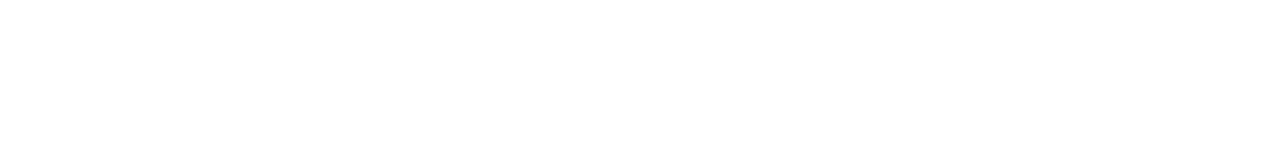
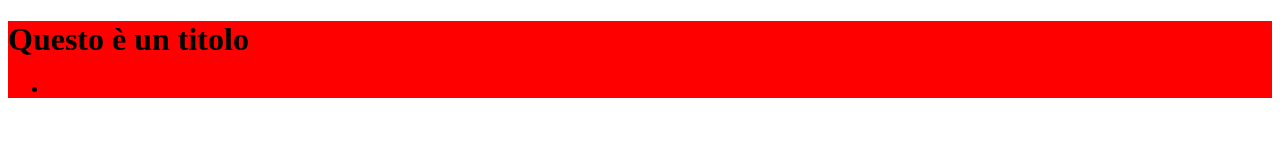
Before and after one commit to sc-bool/commits, a plain HTML site: page index.html in a window 1280 px wide. Drawn offline with Linux system fonts and the light colour scheme.

Commit message:
Added header and its base style

```diff
--- a/index.html
+++ b/index.html
@@ -7,6 +7,13 @@
     <link rel="stylesheet" href="style.css">
 </head>
 <body>
-
+    <header>
+        <h1>Questo è un titolo</h1>
+        <nav>
+            <ul>
+                <li></li>
+            </ul>
+        </nav>
+    </header>
 </body>
 </html>
--- a/style.css
+++ b/style.css
@@ -0,0 +1,3 @@
+header {
+    background-color: red;
+}
```
